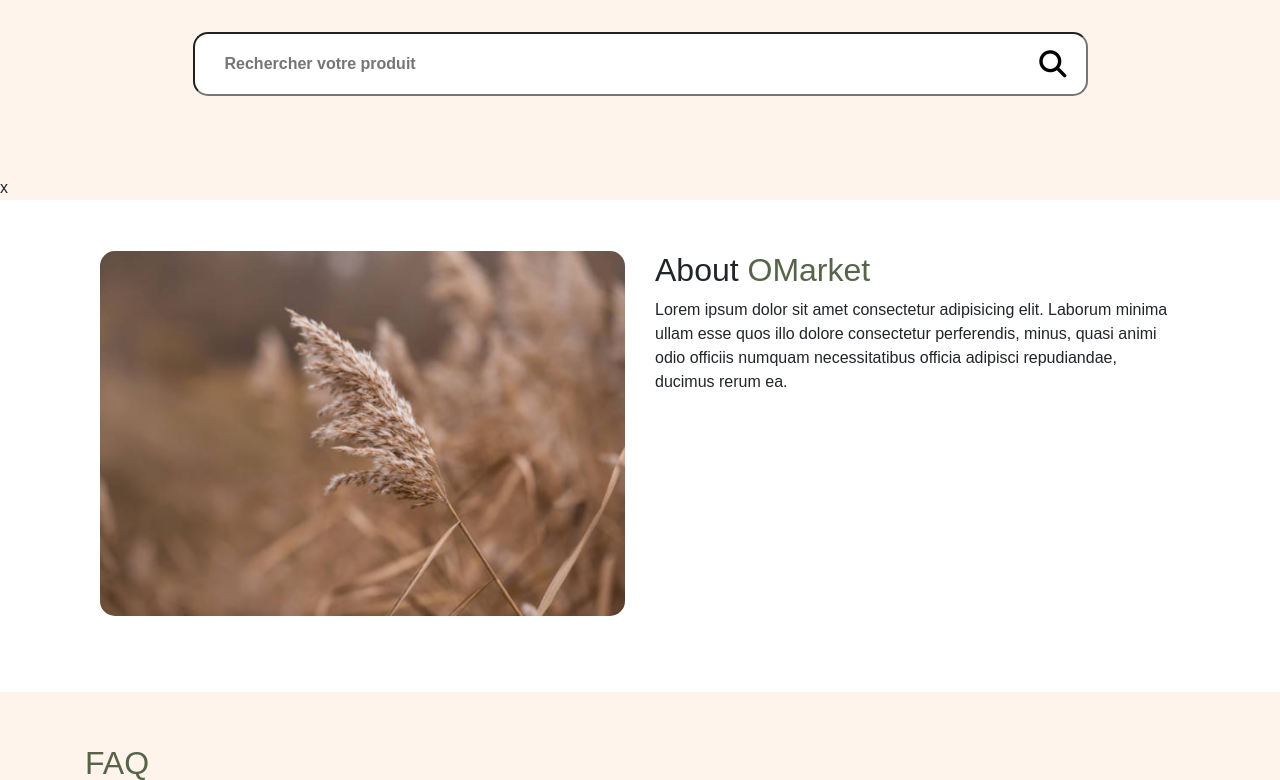
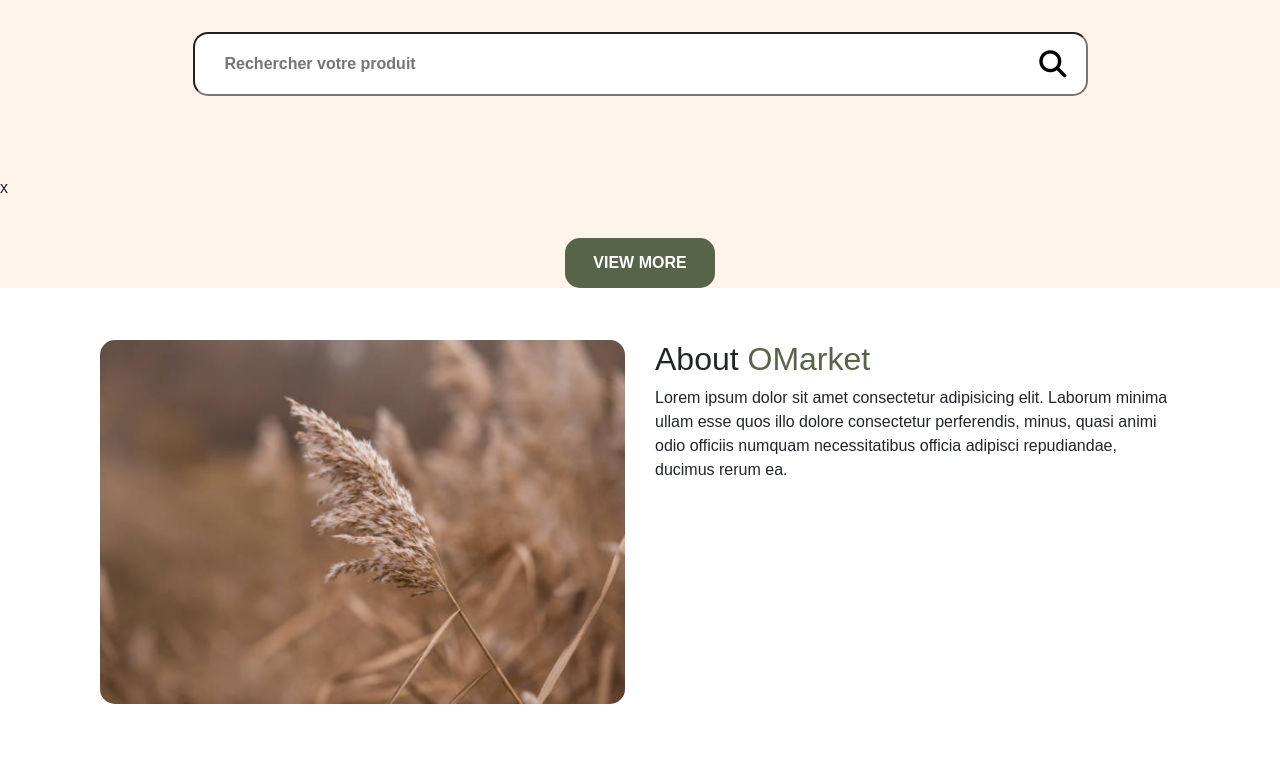
Before and after one commit to TheMaxium69/OMarket, a PHP site: page /article.php in a window 1280 px wide. Shown: the part 345-1125 px from the top of the page. Run offline with PHP 8.4, Linux system fonts and the light colour scheme; data that the repository does not hold is empty; some web fonts are replaced.

Commit message:
ajout bouton "view more" dans article.php

```diff
--- a/article.php
+++ b/article.php
@@ -21,6 +21,13 @@
 </div>
 
     <?php articleCard(); ?>x
+<div class="viewmore">
+    <div class="row justify-content-center button-container">
+        <div class="colspan-6">
+            <button onclick="window.location.href = '';">View more</button>
+        </div>
+    </div>
+</div>
 
     <?php aboutomarket(); ?>
 
--- a/css/article.css
+++ b/css/article.css
@@ -42,3 +42,20 @@
     font-size: 170%;
     font-weight: bolder;
 }
+
+
+#article .viewmore button{
+    color: white;
+    font-weight: 700;
+    background-color:var(--color-main);
+    padding: 6px;
+    border:none;
+    text-transform: uppercase;
+    width: 150px;
+    height: 50px;
+    border-radius: 15px;
+}
+
+#article .viewmore button:hover {
+    background-color: #808679;
+}
--- a/css/articleCard.css
+++ b/css/articleCard.css
@@ -25,3 +25,7 @@
     margin-left:30px;
     margin-bottom:70px;
 }
+
+#article .button-container{
+    margin-top:3%;
+}
--- a/css/how-it-works.css
+++ b/css/how-it-works.css
@@ -77,6 +77,10 @@
     border-radius: 15px;
 }
 
+#howitworks button:hover {
+    background-color: #808679;
+}
+
 #howitworks .start-card{
     margin-bottom: 60px;
 }
```
